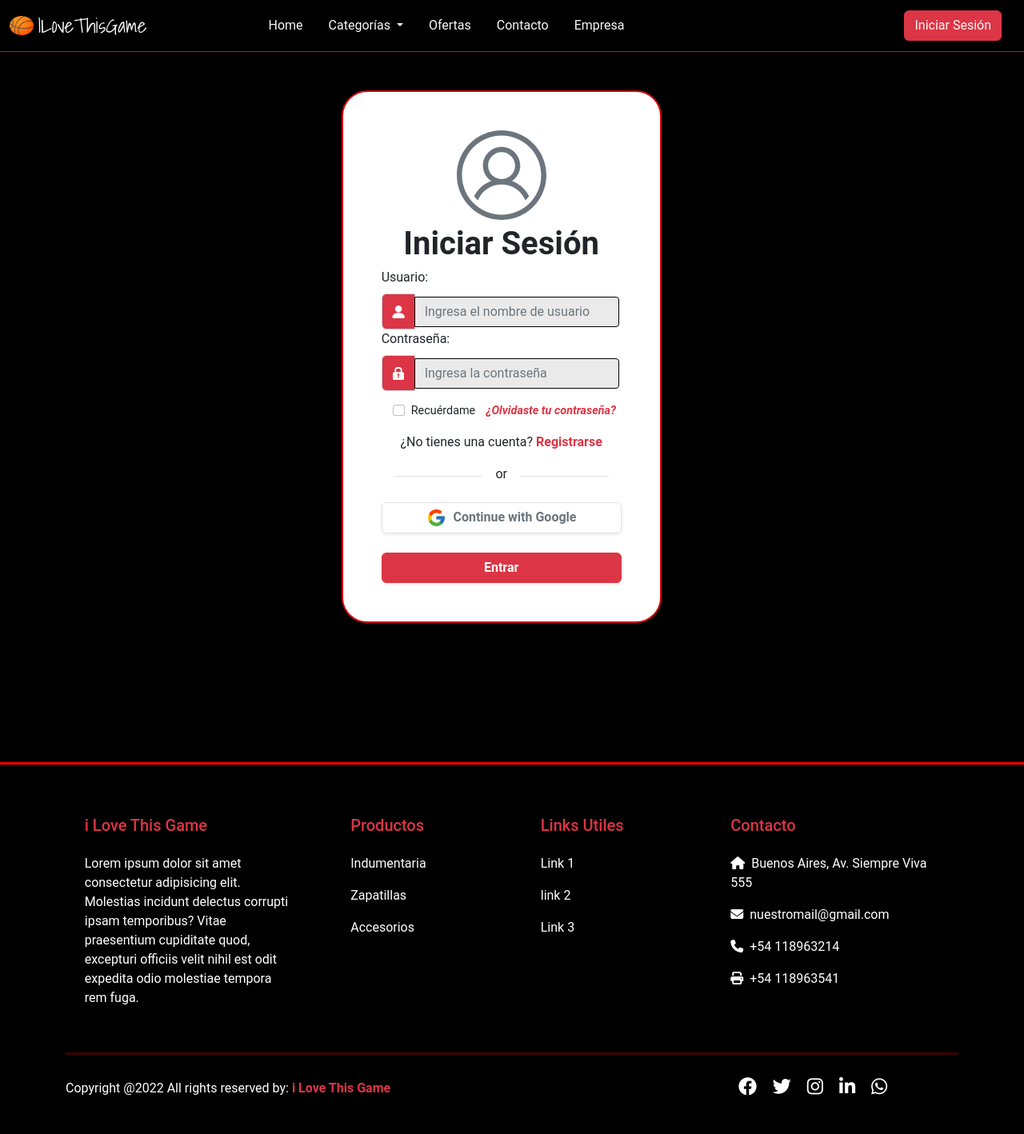
After one commit to AdriGimenez/Django_Proyect_iLoveThisGame, a Django app: page /account/login/ in a window 1280 px wide. The commit adds this page. Shown: the whole page at 80% size. Run offline with Django 4.2, Linux system fonts and the light colour scheme; some libraries are stand-ins or nearby versions.

Commit message:
creacion de login y registrarse, validados

```diff
--- a/iLoveThisGame/app/static/css/contact.css
+++ b/iLoveThisGame/app/static/css/contact.css
@@ -8,40 +8,45 @@ body {
 .contacto{
     width: 500px;
     border: 2px solid rgb(215, 5, 5);
-    background-color:rgb(215, 5, 5);
+    background-color:white;
     margin-top: 5rem;
-    border-radius: 5px;
+    border-radius: 10px;
     font-weight: bold;
+    color: black;
+    box-shadow: 0px 0px 70px gray;
 }
 .input{
     width: 100%;
+
     border-radius: 4px;
-    background-color: black;
-    color: white;
+    background-color:rgb(234, 234, 234);
+    color:black;
     margin: 3px;
     margin-top: 4px;
     cursor: pointer;
     border: 1px solid black;
 }
 .input:hover{
-    border: 2px solid white;
+    border: 2px solid black;
+    box-shadow: 0px 0px 50px rgba(102, 102, 102, 0.2);
 }
 .titulo{
     font-size: 23px;
     text-align: center;
     font-weight: bold;
     margin-top: 1rem;
-    color: white;
+    color: black;
 }
 .label{
-    color: white;
+    color:black;
     margin: 3px;
     margin-top: 4px;
+    background-color: white;
 }
 textarea{
     margin-bottom: 30px;
     margin-top: 3px;
-    border: 1px solid white;
+    border: 1px solid rgb(215, 5, 5) ;
 }
 textarea:hover{
 
@@ -52,20 +57,20 @@ textarea:hover{
     font-size: 20px;
     border-radius: 5px;
     color: white;
-    background-color: black;
-    width: 25%;
+    background-color:rgb(215, 5, 5) ;
+    width: 100%;
     align-content: center;
-    margin-left: 180px;
+    margin-top: 3rem;
 }
 .button:hover{
-    background-color: white;
-    color: black;
+    background-color: black;
+    color: rgb(215, 5, 5);
 }
 .warnings{
     width: 200px;
     text-align: center;
     margin: auto;
-    color: white;
+    color: rgb(215, 5, 5);
     padding-top: 20px;
 }
 
--- a/iLoveThisGame/app/templates/app/includes/nav.html
+++ b/iLoveThisGame/app/templates/app/includes/nav.html
@@ -36,9 +36,31 @@
                     <li class="nav-item me-3">
                         <a class="nav-link  text-light nav" href="{% url 'empresa' %}">Empresa</a>
                     </li>
+
                 </ul>
-                <button class="btn btn-danger me-3" type="submit"> Iniciar Sesión</button>
-                <button class="btn btn-secondary bi bi-cart3 me-3" type="submit"></button>
+                {%if user.is_authenticated %}
+                <li class="nav-item dropdown me-3">
+                    <a class="nav-link dropdown-toggle text-light nav btn btn-outline-danger fa-regular fa-user" href="#" role="button" data-bs-toggle="dropdown"
+                        aria-expanded="false">
+                        {{ user.username }}
+                    </a>
+                    <ul class="dropdown-menu">
+                        <li><a class="dropdown-item" href="#">Datos Personales</a></li>
+                        <li><a class="dropdown-item" href="#">Favoritos</a></li>
+                        <li><a class="dropdown-item" href="#">Pedidos</a></li>
+                        <li><a class="dropdown-item" href="#">Direcciones</a></li>
+                        <li><hr class="dropdown-divider"></li>
+                        <li><a class="dropdown-item"  style="color:rgb(215, 5, 5);font-weight: bold;"href="{% url 'logout' %}">Cerrar Sesión</a></li>
+                    </ul>
+                </li>
+                    <div>
+                       <button class="btn btn-secondary bi bi-cart3 me-3" style="margin:20px " type="submit"></button>
+                    </div>
+                    {%else %}
+                    <button class="btn btn-danger me-3" type="submit">
+                        <a class="text-light text-decoration-none" href="{% url 'login' %}">Iniciar Sesión </a></button>
+
+                    {% endif %}
             </div>
         </div>
         <div class="linea-nav"></div>
--- /dev/null
+++ b/iLoveThisGame/app/templates/app/registration/login.html
@@ -0,0 +1,77 @@
+{% extends 'app/layout.html' %}
+
+{% load static %}
+
+{% block contenido %}
+<link rel="stylesheet" href="{% static 'css/contact.css' %}">
+<div class="justify-content-center align-items-center vh-100">
+    <div class="bg-white p-5 rounded-5 shadow col-4 offset-md-4" style="width: 25rem; margin-top: 3rem;border:2px solid rgb(215, 5, 5);">
+
+        <div class="d-flex justify-content-center">
+            <img src="{% static '/img/login/login-icon.svg'%}" alt="login-icon" style="height: 7rem;"/>
+        </div>
+        <div class="text-center fs-1 fw-bold">Iniciar Sesión</div>
+
+        <form action="" method="post" class="needs-validation" id="login">
+            {% csrf_token %}
+            <div class="form-group">
+                <label for="username" class="form-label">Usuario:</label>
+                <div class="input-group ">
+                    <div class="input-group-text bg-danger">
+                        <img src="{% static '/img/login/username-icon.svg'%}" alt="username-icon" style="height: 1rem;"/>
+                    </div>
+                    <input type="text" id="{{ form.username.auto_id }}" name="{{ form.username.name }}" class="form-control input"
+                        placeholder="Ingresa el nombre de usuario" value="{{ form.username.value | default:'' }}" />
+                </div>
+                <div class="error">{{form.username.errors}}</div>
+            </div>
+            <div class="form-group">
+                <label for="pwd" class="form-label">Contraseña:</label>
+                <div class="input-group">
+                    <div class="input-group-text bg-danger">
+                        <img src="{% static '/img/login/password-icon.svg'%}" alt="password-icon" style="height: 1rem;"/>
+                    </div>
+                    <input type="password" id="{{ form.password.auto_id }}" name="{{ form.password.name }}" class="form-control input"
+                            placeholder="Ingresa la contraseña" value="{{ form.password.value | default:'' }}" />
+                </div>
+                <div class="error">{{form.password.errors}}</div>
+            </div>
+            <div class="d-flex justify-content-around mt-2 mb-3">
+                <div class="d-flex align-items-center gap-2">
+                    <label class="form-check-label"></label>
+                    <input class="form-check-input pt-1" type="checkbox" style="font-size: 0.9rem;"/>
+                    <div class="pt-1" style="font-size: 0.9rem"> Recuérdame</div>
+                </div>
+                <div class="pt-1">
+                    <a
+                    href="#"
+                    class="text-decoration-none text-danger fw-semibold fst-italic"
+                    style="font-size: 0.9rem"
+                    >¿Olvidaste tu contraseña?</a>
+                </div>
+            </div>
+            <div class="d-flex gap-1 justify-content-center mt-1">
+                <div>¿No tienes una cuenta?</div>
+                <a href="{% url 'registrarse' %}" class="text-decoration-none text-danger fw-semibold">Registrarse</a>
+            </div>
+            <div class="p-3">
+                <div class="border-bottom text-center" style="height: 0.9rem">
+                    <span class="bg-white px-3">or</span>
+                </div>
+            </div>
+            <div class="btn d-flex gap-2 justify-content-center border mt-3 shadow-sm">
+                <img src="{% static '/img/login/google-icon.svg'%}" alt="google-icon"style="height: 1.6rem"/>
+                <div class="fw-semibold text-secondary">Continue with Google</div>
+            </div>
+            <button type="submit" class="btn btn-danger text-white w-100 mt-4 fw-semibold shadow-sm">Entrar</button>
+
+            {% for message in messages %}
+            <div class="alert alert-{{ message.tags }}" role="alert">
+                {{message}}
+            </div>
+            {% endfor %}
+        </form>
+    </div>
+</div>
+
+{% endblock %}
--- a/iLoveThisGame/app/urls.py
+++ b/iLoveThisGame/app/urls.py
@@ -1,5 +1,6 @@
-from django.urls import path, re_path
+from django.urls import path, re_path, include
 from . import views
+from django.contrib.auth import views as auth_views
 
 urlpatterns = [
     path('', views.home, name='home'),
@@ -9,11 +10,16 @@ urlpatterns = [
     re_path(r'^categoria/(?P<name>[-\w]+)$', views.category, name='categoria'),
     re_path(r'^descripcion/(?P<producto>[-\w]+)$', views.descripcion, name='descripcion'),
     path('oferta', views.oferta, name='oferta'),
-    path('administracion', views.index_administracion, name='inicio_administracion'),
-
+    path('registrarse', views.registrarse, name='registrarse'),
+    path('account/login/',auth_views.LoginView.as_view(template_name='app/registration/login.html'), name='login'),
+    path('account/password_change/',auth_views.PasswordChangeView.as_view(success_url='/')),
+    path('account/',include('django.contrib.auth.urls')),
+    path('perfil', views.perfil, name='perfil'),
+    re_path(r'buscar', views.buscar, name='buscar'),
 
     #Administracion
     #Articulos urls
+    path('administracion', views.index_administracion, name='inicio_administracion'),
     path('administracion/articulos/editar/<int:id_articulo>', views.articulos_editar, name='articulos_editar'),
     path('administracion/articulos/eliminar/<int:id_articulo>', views.articulos_eliminar, name='articulos_eliminar'),
     #path('administracion/articulos/nuevo', views.articulos_nuevo, name='articulos_nuevo'),
@@ -29,7 +35,6 @@ urlpatterns = [
     path('administracion/marcas/nuevo/', views.MarcasView.as_view(), name='marcas_nuevo'),
     path('administracion/marcas', views.MarcasListView.as_view(), name='marcas_index'),
 
-
     #Categorias urls
     path('administracion/categorias/editar/<int:id_categoria>', views.categorias_editar, name='categorias_editar'),
     path('administracion/categorias/eliminar/<int:id_categoria>', views.categorias_eliminar, name='categorias_eliminar'),
--- a/iLoveThisGame/iLoveThisGame/settings.py
+++ b/iLoveThisGame/iLoveThisGame/settings.py
@@ -27,6 +27,8 @@ DEBUG = True
 
 ALLOWED_HOSTS = []
 
+LOGIN_REDIRECT_URL = 'home'
+LOGOUT_REDIRECT_URL = 'home'
 
 # Application definition
 
@@ -79,7 +81,7 @@ DATABASES = {
         'ENGINE': 'django.db.backends.postgresql_psycopg2',
         'NAME': 'tienda_db',
         'USER': 'postgres',
-        'PASSWORD': 'root1511',
+        'PASSWORD': '',
         'HOST': '127.0.0.1',
         'PORT': '5432',
     }
```
Also changed, not shown: iLoveThisGame/app/forms.py (+13 -1 lines), iLoveThisGame/app/templates/app/pages/buscar.html (added, +62 -0 lines), iLoveThisGame/app/templates/app/pages/contact.html (+4 -5 lines), iLoveThisGame/app/templates/app/pages/index.html (+9 -4 lines), iLoveThisGame/app/templates/app/pages/perfil.html (added, +36 -0 lines), iLoveThisGame/app/templates/app/registration/registrarse.html (added, +51 -0 lines), iLoveThisGame/app/views.py (+59 -5 lines), iLoveThisGame/app/static/img/SKU-M0001_Medias Jordan azuld-blanca-roja.jpg (added), iLoveThisGame/app/static/img/SKU-Z0100_Zapatilla Converse Basquiat.jpg (added), iLoveThisGame/app/static/img/login/google-icon.svg (added), iLoveThisGame/app/static/img/login/login-icon.svg (added), iLoveThisGame/app/static/img/login/password-icon.svg (added), iLoveThisGame/app/static/img/login/username-icon.svg (added).
